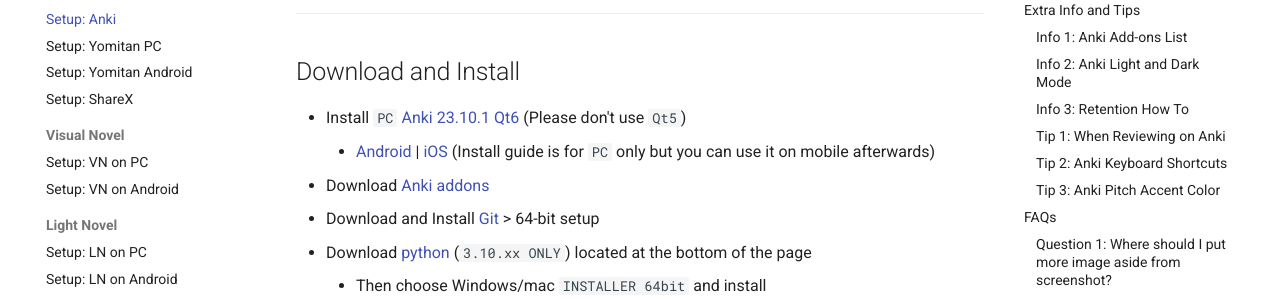
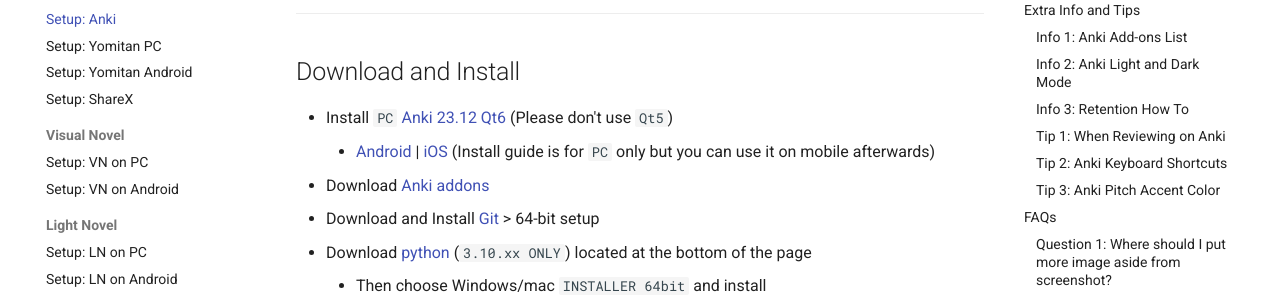
Before and after one commit to Xelieu/xelieu.github.io, an MkDocs documentation site: the page built from docs/jp-lazy-guide/setupAnki.md, in a window 1280 px wide and 900 px high, scrolled down 390 px. Shown: the part 152-451 px from the top of the window. Built offline with MkDocs 1.6.1 and Material for MkDocs 9.7.7, drawn with Linux system fonts in a browser that asks for light colours.

Commit message:
$updated info

```diff
--- a/docs/jp-lazy-guide/setupAnki.md
+++ b/docs/jp-lazy-guide/setupAnki.md
@@ -15,7 +15,7 @@
 
 ## Download and Install
 
-- Install `PC` [Anki 23.10.1 Qt6](https://github.com/ankitects/anki/releases/tag/23.10.1) (Please don't use `Qt5`)
+- Install `PC` [Anki 23.12 Qt6](https://github.com/ankitects/anki/releases/tag/23.12) (Please don't use `Qt5`)
     - [Android](https://play.google.com/store/apps/details?id=com.ichi2.anki&hl=en_US) | [iOS](https://apps.apple.com/us/app/ankimobile-flashcards/id373493387) (Install guide is for `PC` only but you can use it on mobile afterwards)
 - Download [Anki addons](https://drive.google.com/drive/folders/1qdElBZ_1CCjyVuKCrxHegtGYludG0HVw?usp=sharing)
 - Download and Install [Git](https://git-scm.com/downloads) > 64-bit setup
```
